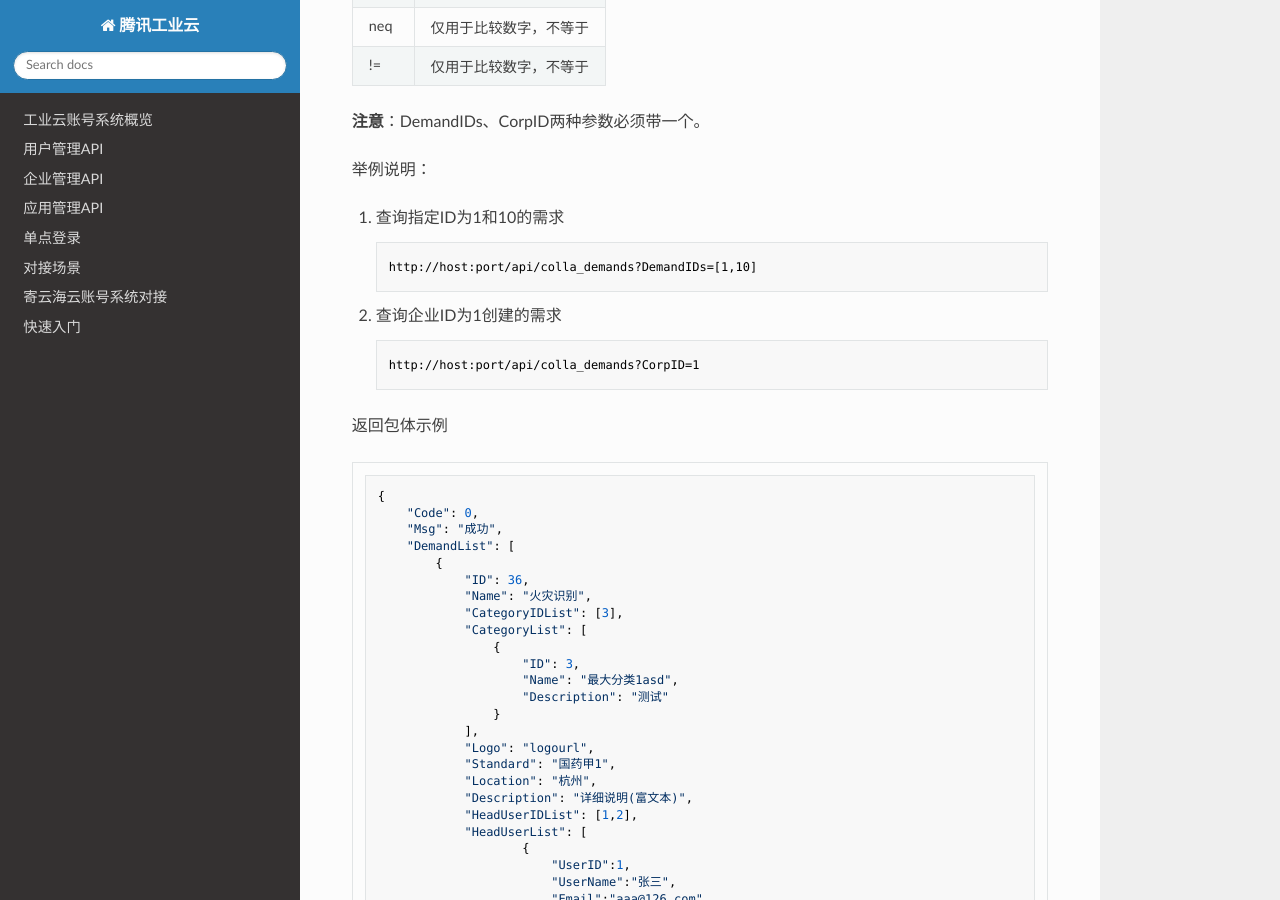
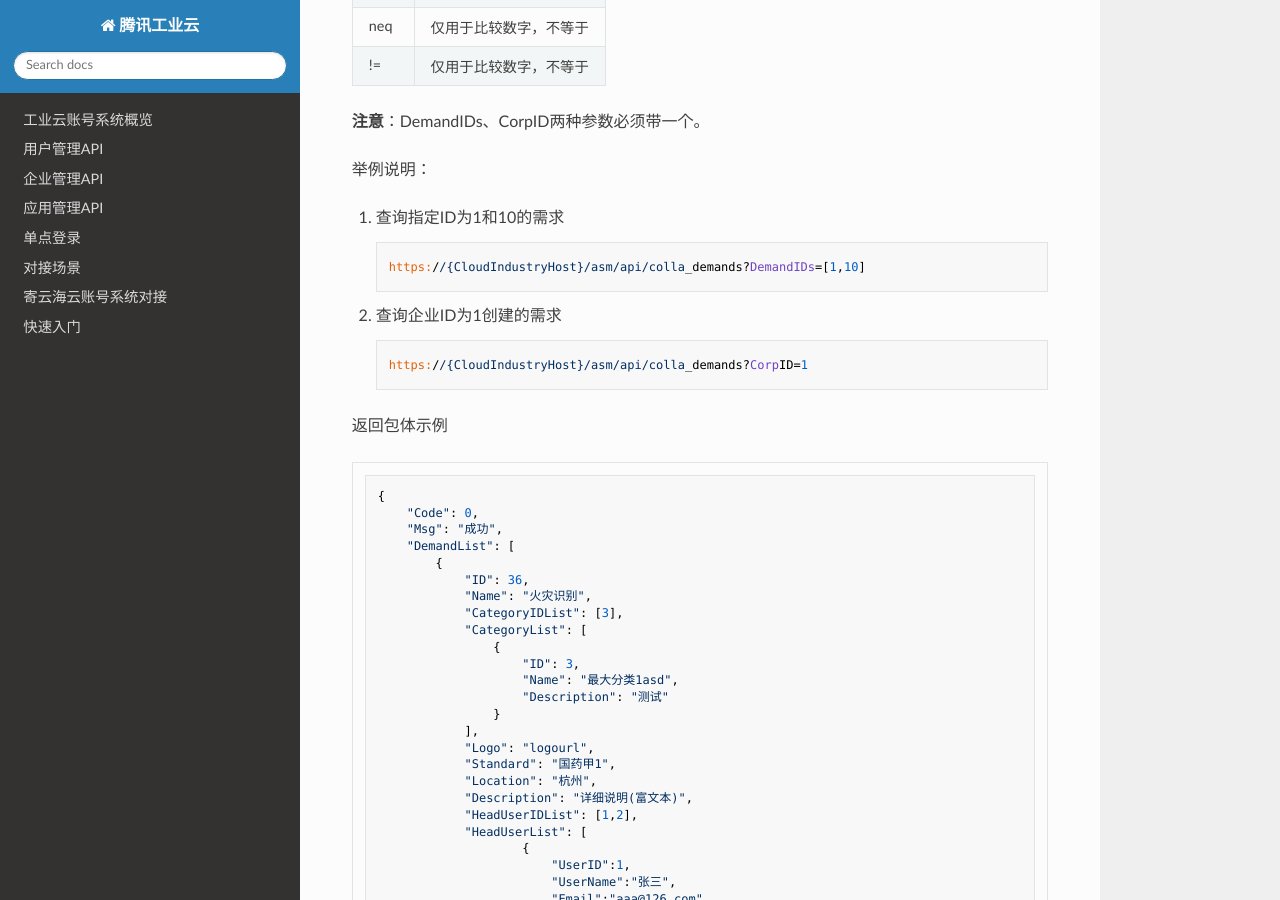
Before and after one commit to victorisildur/industry_account, an MkDocs documentation site: the page built from docs/coronavirus.md, in a window 1280 px wide and 900 px high, scrolled down 13898 px. Built offline with MkDocs 1.6.1, drawn with Linux system fonts in a browser that asks for light colours; nearby versions of some CDN libraries; a script that is not in the unit is left out; some of the changed lines change nothing that is shown.

Commit message:
更新查询需求详情接口url

```diff
--- a/docs/coronavirus.md
+++ b/docs/coronavirus.md
@@ -552,11 +552,11 @@
 
 1. 查询指定ID为1和10的需求
 
-		http://host:port/api/colla_demands?DemandIDs=[1,10]
+		https://{CloudIndustryHost}/asm/api/colla_demands?DemandIDs=[1,10]
 
 2. 查询企业ID为1创建的需求
 
-		http://host:port/api/colla_demands?CorpID=1
+		https://{CloudIndustryHost}/asm/api/colla_demands?CorpID=1
 
 返回包体示例
 
```
